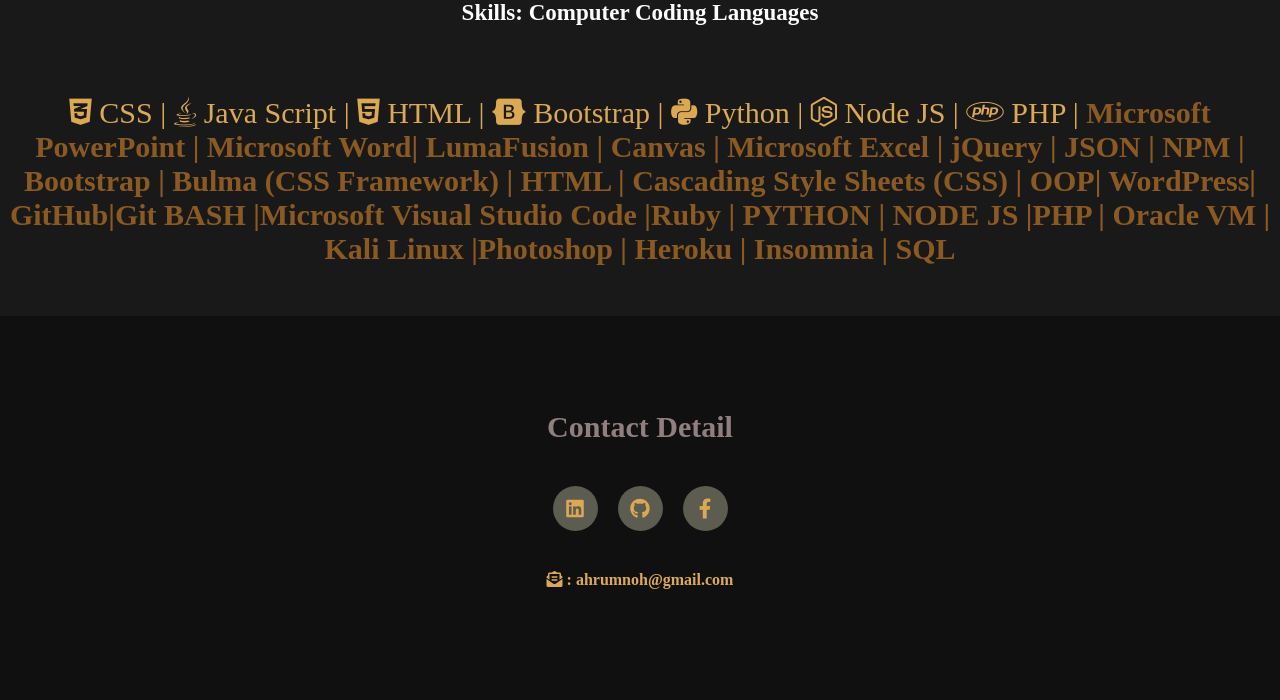
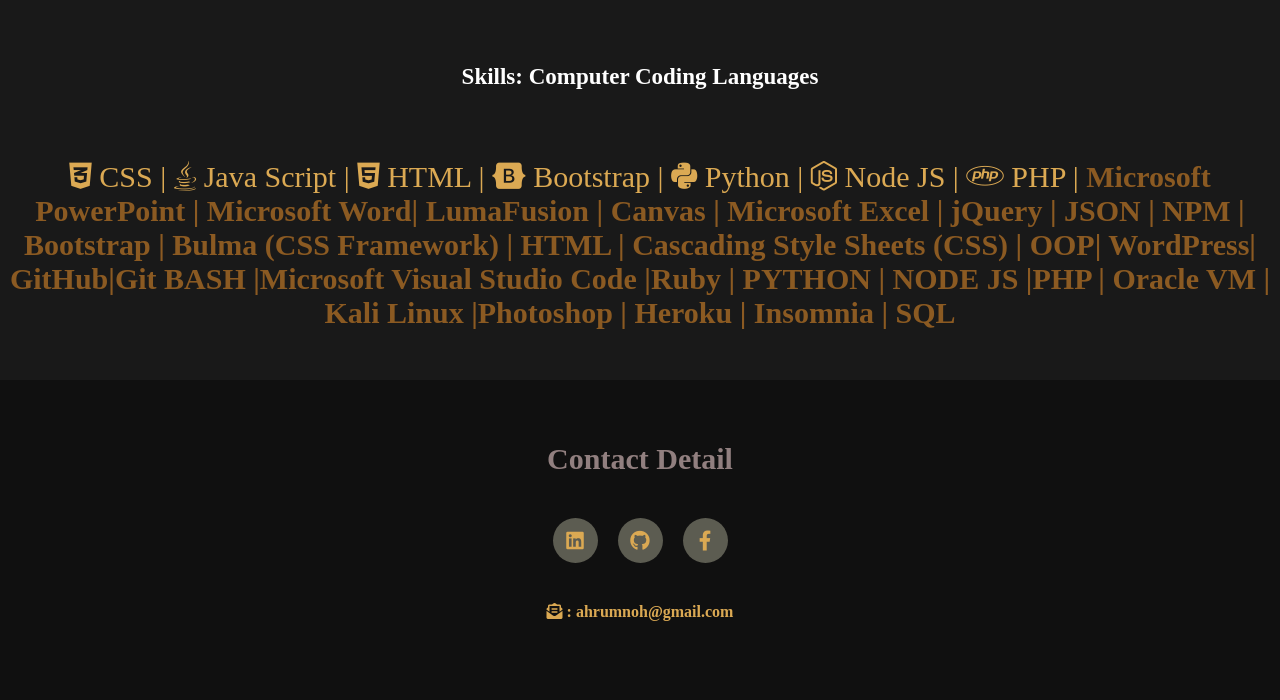
Before and after one commit to ahrumnoh/introahrum, a PHP site: page / in a window 1280 px wide. Shown: the part 2355-3055 px from the top of the page. Run offline with PHP 8.4, Linux system fonts and the light colour scheme.

Commit message:
padding top
added

```diff
--- a/assets/css/style.css
+++ b/assets/css/style.css
@@ -92,6 +92,11 @@
 	color: rgba(167, 252, 10, 0.8);
 	letter-spacing: 2px;
 	font-size: 20px;
+}
+
+
+h6 {
+	padding-top: 5%;
 }
 
 
```
